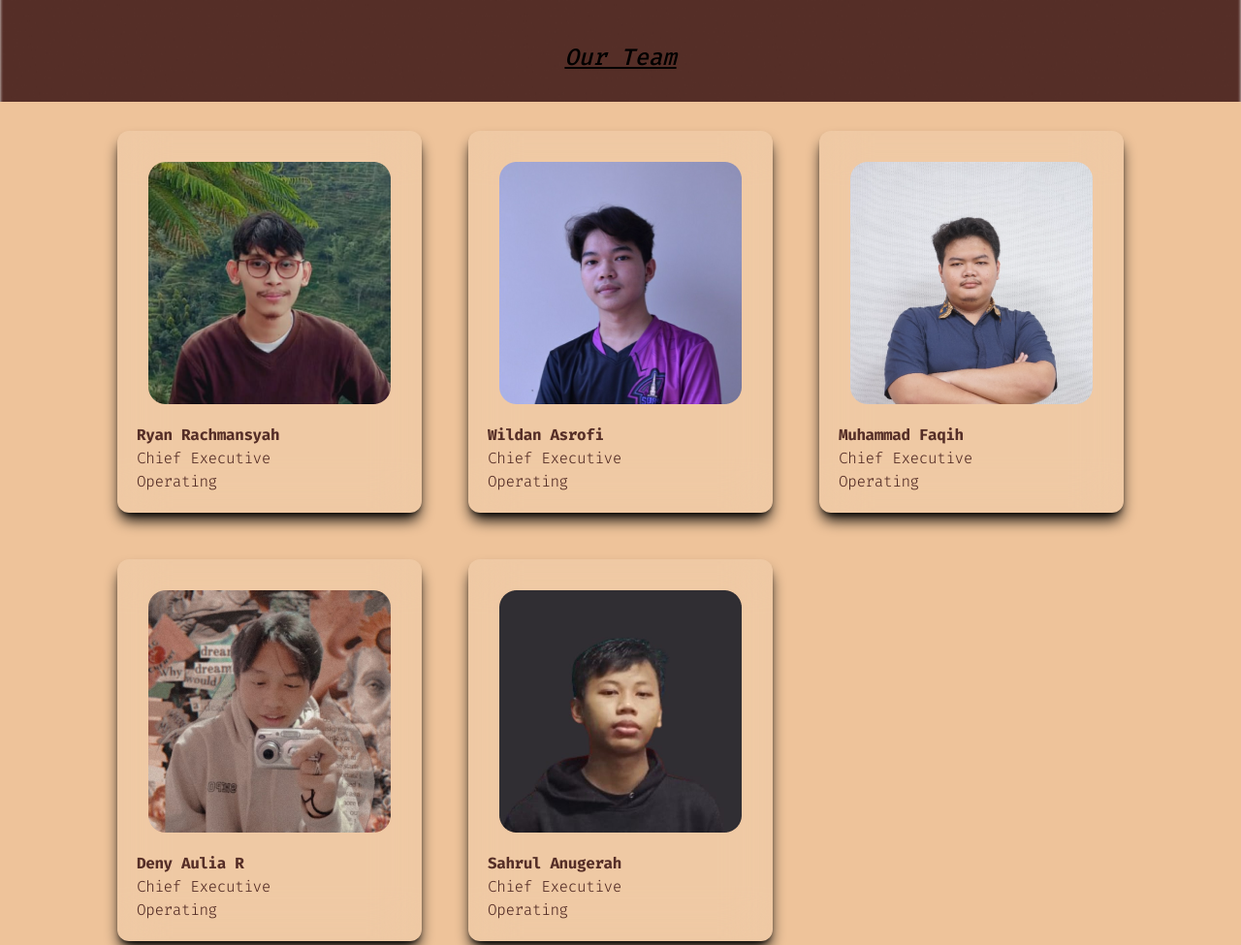
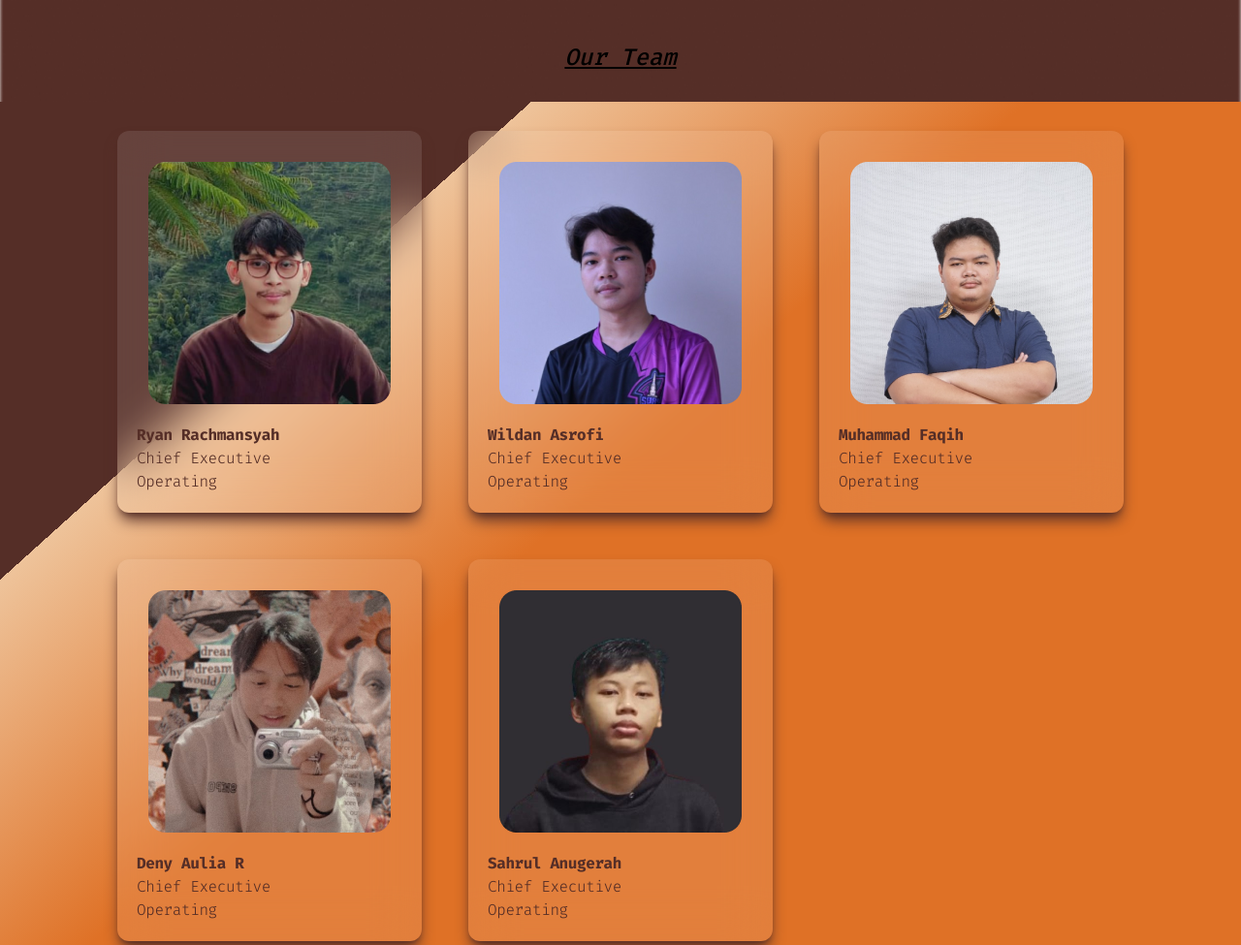
Before and after one commit to rulanugrh/poulet, a website: page index.html in a window 1280 px wide. Shown: the part 695-1670 px from the top of the page at 97% size. Drawn offline with nearby package versions, Linux system fonts and the light colour scheme.

Commit message:
fix: new bg gradient

```diff
--- a/index.html
+++ b/index.html
@@ -144,13 +144,12 @@
             </div>
         </section>
 
-        <section id="team" class="pt-24 pb-12 lg:pt-24 bg-secondaryColor">
-            <!-- <img src="./img/bgart.png" alt="" class="invisible lg:visible absolute w-full h-[900px]">             -->
+        <section id="team" class="pt-24 pb-12 lg:pt-24 bg-gradient-to-br from-primaryColor from-30% via-secondaryColor via-20% to-darkColor to-50%">
             <h1 class="text-center font-medium italic pt-10 text-2xl font-firaCode text-black relative underline pb-5">Our Team</h1>
             <div class="container">
                 <div class="flex flex-wrap items-center justify-center mt-5">
                     <div class="px-4 grid-cols-1 grid lg:grid-cols-3 mt-5 mb-5 gap-7 lg:gap-12">
-                        <div class="max-w-sm bg-white/10 backdrop-filter backdrop-blur-xl rounded-xl shadow-lg shadow-black" data-aos="fade-right" data-aos-duration="500" data-aos-easing="ease-in-shine">
+                        <div class="max-w-sm bg-white/10 backdrop-filter backdrop-blur-xl rounded-xl shadow-lg shadow-primaryColor" data-aos="fade-right" data-aos-duration="500" data-aos-easing="ease-in-shine">
                             <a href="#">
                                 <img class="mt-8 px-8" src="./img/ryan.png" alt="" />
                             </a>
@@ -162,7 +161,7 @@
                                 </a>
                             </div>
                         </div>
-                        <div class="max-w-sm bg-white/10 backdrop-filter backdrop-blur-xl rounded-xl shadow-lg shadow-black" data-aos="fade-right" data-aos-duration="700" data-aos-easing="ease-in-shine">
+                        <div class="max-w-sm bg-white/10 backdrop-filter backdrop-blur-xl rounded-xl shadow-lg shadow-primaryColor" data-aos="fade-right" data-aos-duration="700" data-aos-easing="ease-in-shine">
                             <a href="#">
                                 <img class="mt-8 px-8" src="./img/wildan.png" alt="" />
                             </a>
@@ -174,7 +173,7 @@
                                 </a>
                             </div>
                         </div>
-                        <div class="max-w-sm bg-white/10 backdrop-filter backdrop-blur-xl rounded-xl shadow-lg shadow-black" data-aos="fade-right" data-aos-duration="900" data-aos-easing="ease-in-shine">
+                        <div class="max-w-sm bg-white/10 backdrop-filter backdrop-blur-xl rounded-xl shadow-lg shadow-primaryColor" data-aos="fade-right" data-aos-duration="900" data-aos-easing="ease-in-shine">
                             <a href="#">
                                 <img class="mt-8 px-8" src="./img/fauqih.png" alt="" />
                             </a>
@@ -186,7 +185,7 @@
                                 </a>
                             </div>
                         </div>
-                        <div class="max-w-sm bg-white/10 backdrop-filter backdrop-blur-xl rounded-xl shadow-lg shadow-black" data-aos="fade-right" data-aos-duration="1100" data-aos-easing="ease-in-shine">
+                        <div class="max-w-sm bg-white/10 backdrop-filter backdrop-blur-xl rounded-xl shadow-lg shadow-primaryColor" data-aos="fade-right" data-aos-duration="1100" data-aos-easing="ease-in-shine">
                             <a href="#">
                                 <img class="mt-8 px-8" src="./img/deny.png" alt="" />
                             </a>
@@ -198,7 +197,7 @@
                                 </a>
                             </div>
                         </div>
-                        <div class="max-w-sm bg-white/10 backdrop-filter backdrop-blur-xl rounded-xl shadow-lg shadow-black" data-aos="fade-right" data-aos-duration="1300" data-aos-easing="ease-in-shine">
+                        <div class="max-w-sm bg-white/10 backdrop-filter backdrop-blur-xl rounded-xl shadow-lg shadow-primaryColor" data-aos="fade-right" data-aos-duration="1300" data-aos-easing="ease-in-shine">
                             <a href="#">
                                 <img class="mt-8 px-8" src="./img/hoho.png" alt="" />
                             </a>
@@ -218,7 +217,7 @@
             </div>
         </section>
 
-        <section id="about-us" class="pt-16 pb-12 bg-secondaryColor">
+        <section id="about-us" class="pt-16 pb-12 bg-gradient-to-br from-darkColor from-30% to-secondaryColor to-80%">
             <!-- <img src="./img/bgart.png" alt="" class="invisible lg:visible absolute w-full">             -->
             <h1 class="text-center font-medium italic pt-10 text-2xl font-firaCode text-black relative underline pb-5">About Us</h1>
             <div class="container">
```
Also changed, not shown: dist/styles.css, img/bg.gif (added), 1 other file.
